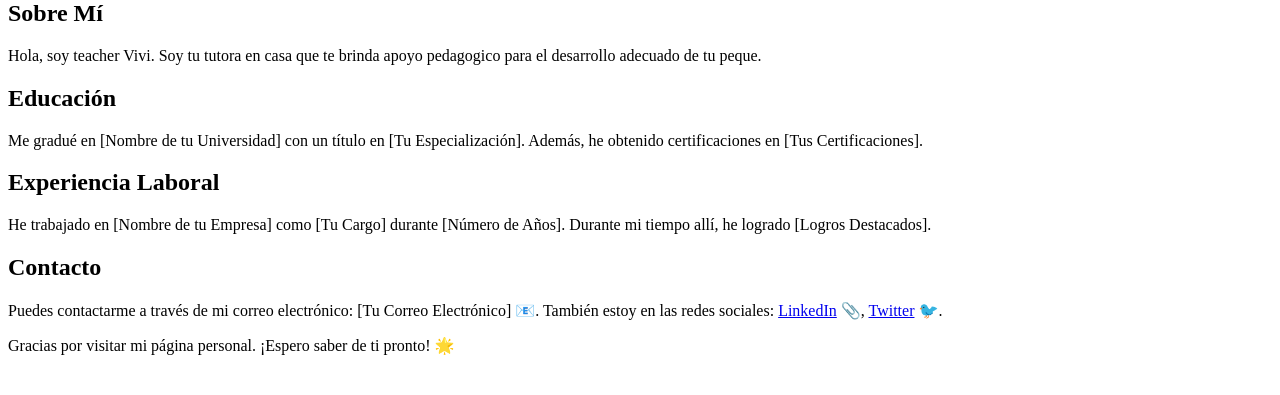
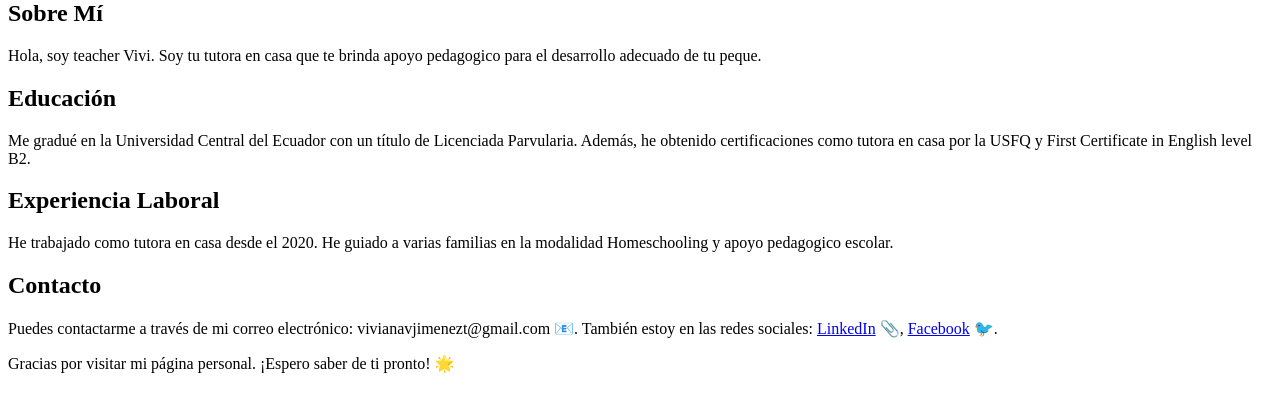
Before and after one commit to vivijimeneztorres/my-first-blog, a Django app: page / in a window 1280 px wide. Shown: the part 405-800 px from the top of the page. Run offline with Django 3.2, Linux system fonts and the light colour scheme.

Commit message:
actualizado

```diff
--- a/blog/templates/blog/post_list.html
+++ b/blog/templates/blog/post_list.html
@@ -17,19 +17,19 @@
 
     <section id="education">
         <h2>Educación</h2>
-        <p>Me gradué en [Nombre de tu Universidad] con un título en [Tu Especialización]. Además, he obtenido certificaciones en [Tus Certificaciones].</p>
+        <p>Me gradué en la Universidad Central del Ecuador con un título de Licenciada Parvularia. Además, he obtenido certificaciones como tutora en casa por la USFQ y First Certificate in English level B2.</p>
     </section>
 
     <section id="experience">
         <h2>Experiencia Laboral</h2>
-        <p>He trabajado en [Nombre de tu Empresa] como [Tu Cargo] durante [Número de Años]. Durante mi tiempo allí, he logrado [Logros Destacados].</p>
+        <p>He trabajado como tutora en casa desde el 2020. He guiado a varias familias en la modalidad Homeschooling y apoyo pedagogico escolar.</p>
     </section>
 
     <section id="contact">
         <h2>Contacto</h2>
-        <p>Puedes contactarme a través de mi correo electrónico: [Tu Correo Electrónico] 📧. También estoy en las redes sociales:
-            <a href="[Tu Enlace de LinkedIn]">LinkedIn</a> 📎,
-            <a href="[Tu Enlace de Twitter]">Twitter</a> 🐦.
+        <p>Puedes contactarme a través de mi correo electrónico: vivianavjimenezt@gmail.com 📧. También estoy en las redes sociales:
+            <a href="https://www.linkedin.com/in/viviana-jimenez-torres-674315224?utm_source=share&utm_campaign=share_via&utm_content=profile&utm_medium=android_app">LinkedIn</a> 📎,
+            <a href="https://www.facebook.com/English4littlepeopleEcuador?mibextid=ZbWKwL">Facebook</a> 🐦.
         </p>
     </section>
 
```
